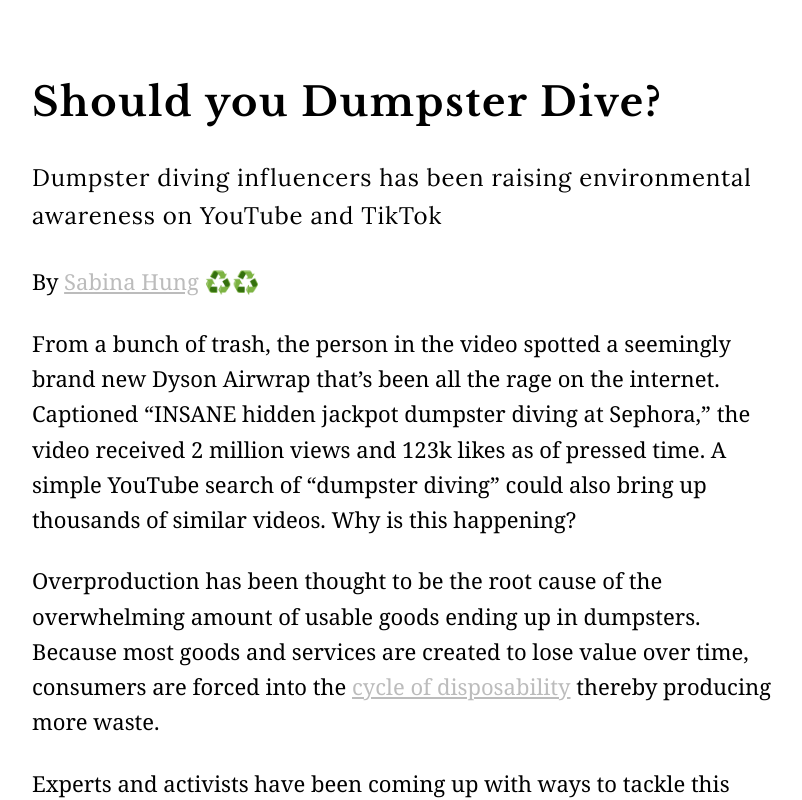
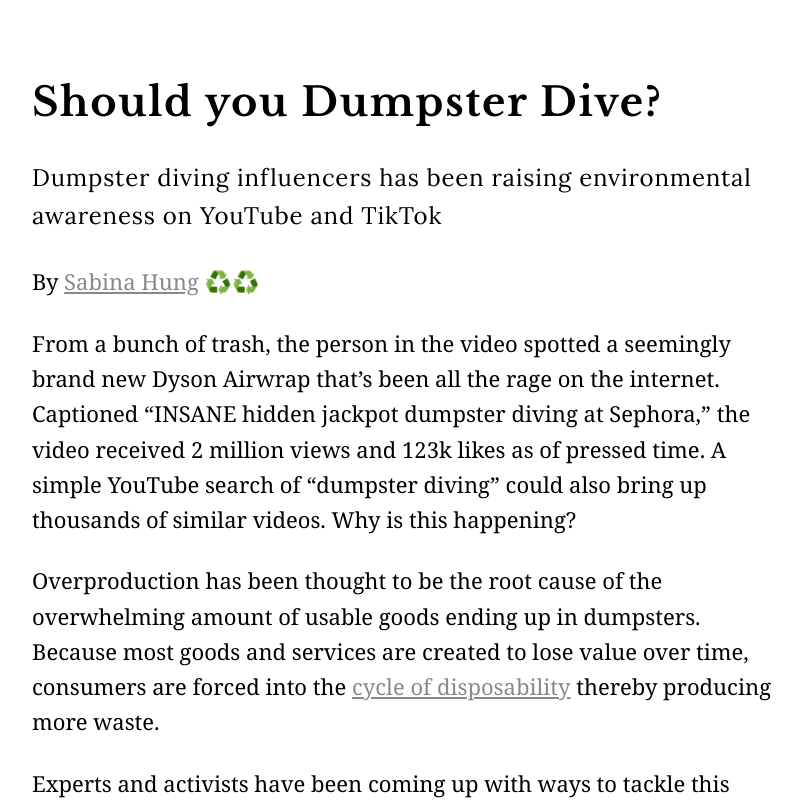
Before and after one commit to sabinahung/dumpster-dive, a plain HTML site: page docs/index.html in a window 1280 px wide. Shown: the top 800 px of the page, without its empty margins (233-1035 px from the left). Drawn offline with nearby package versions, Linux system fonts and the light colour scheme; files whose address does not match are found by name.

Commit message:
change link color

```diff
--- a/docs/style.css
+++ b/docs/style.css
@@ -1,7 +1,7 @@
 
 
 a {
-    color: #bcbcbc;
+    color: #898989;
 }
 
 /* mainly thissss */
```
